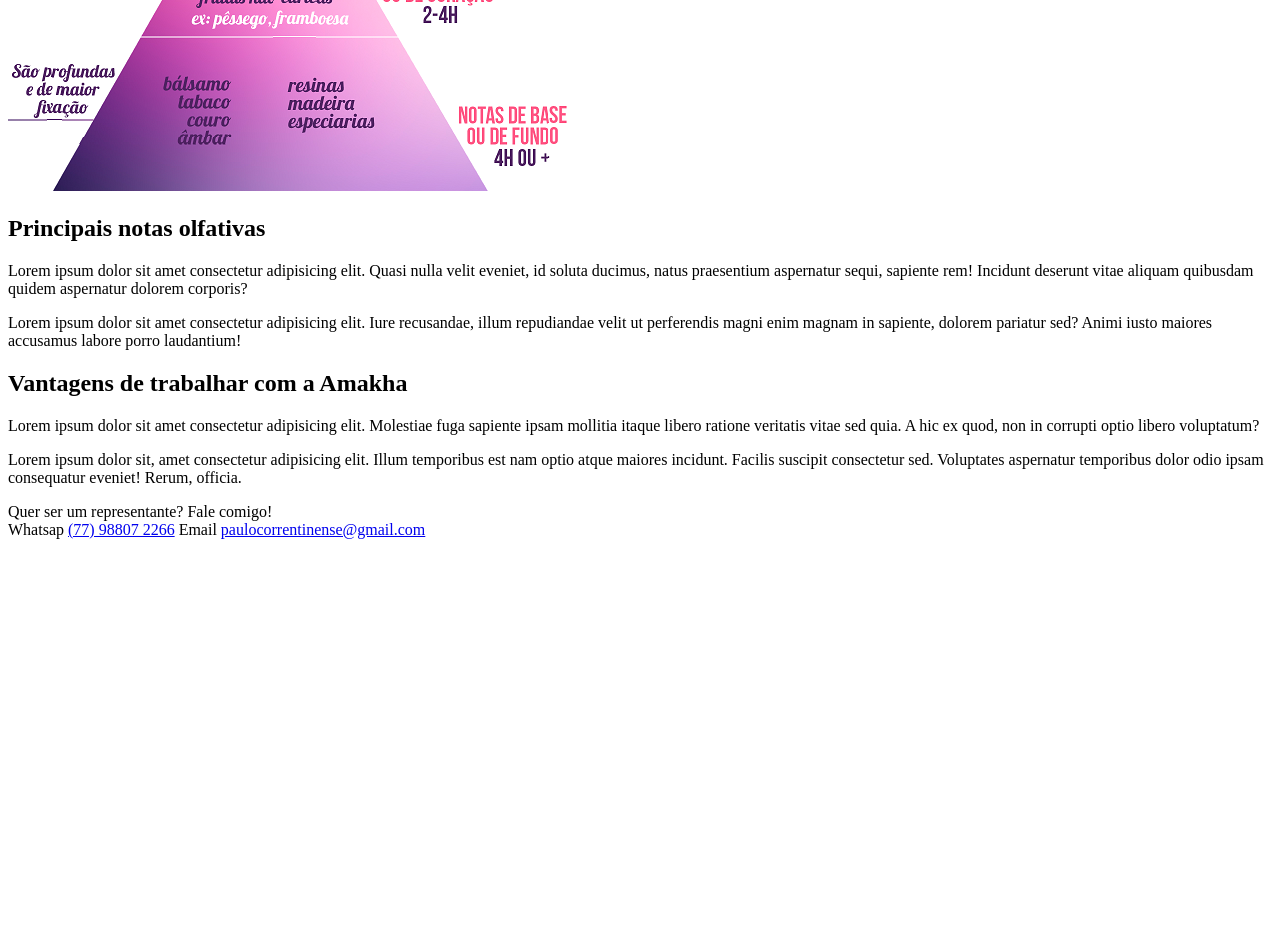
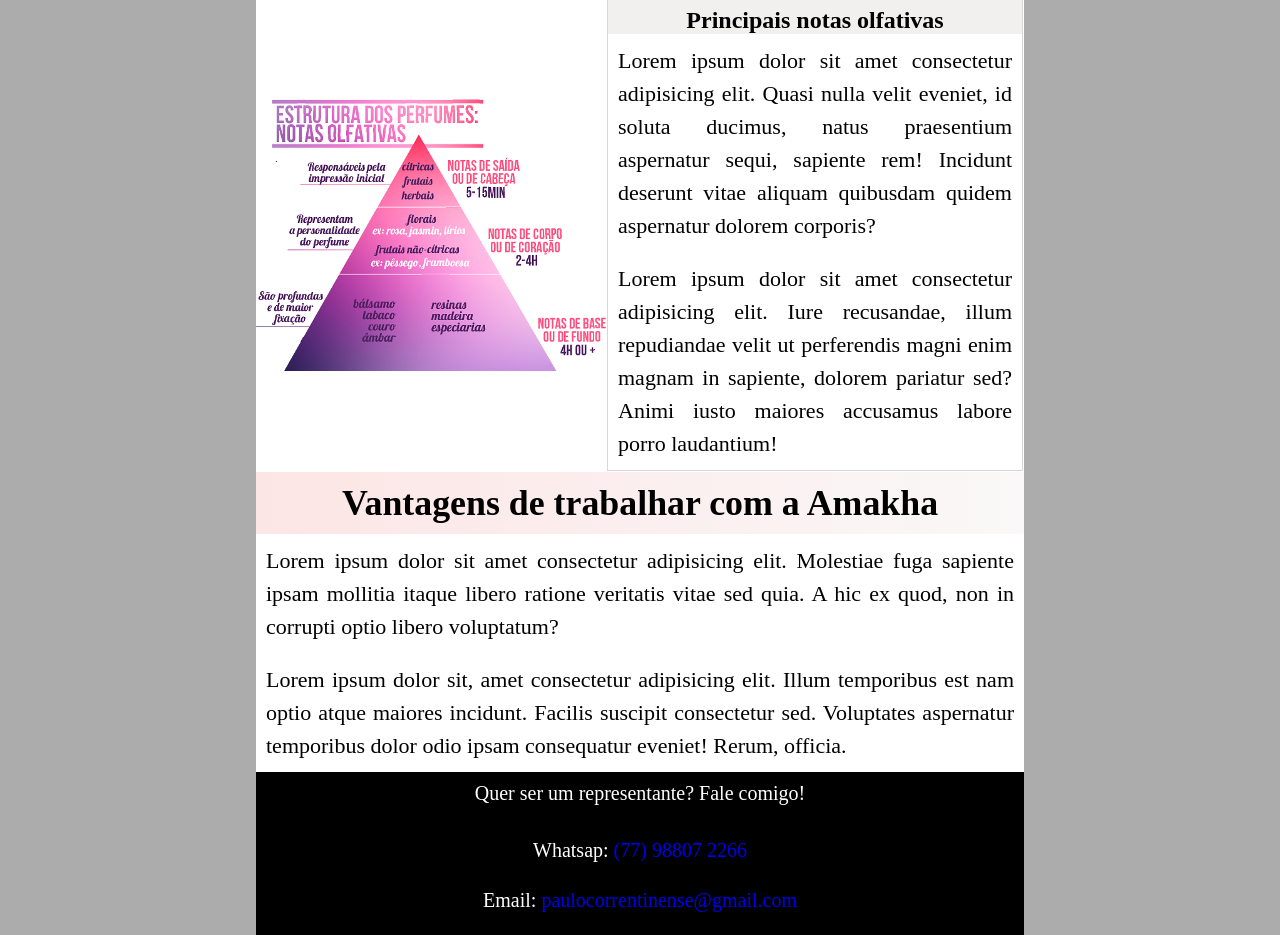
Before and after one commit to joaopaulocrr/projeto-amakha, a plain HTML site: page index.html in a window 1280 px wide. Shown: the part 627-1562 px from the top of the page. Before the commit the page ends 1182 px from the top, so only its background shows below. Drawn offline with Linux system fonts and the light colour scheme.

Commit message:
projeto-amakha v 1.0

```diff
--- /dev/null
+++ b/estilo/style.css
@@ -0,0 +1,120 @@
+@charset "UTF-8";
+
+* {
+    margin: 0;
+    padding: 0;
+}
+
+body {
+    background-color: rgba(128, 128, 128, 0.651);
+}
+
+header {
+    display: flex;
+    flex-direction: column;
+    align-items: center;
+    justify-content: space-around;
+    height: 35vh;
+    background-color: rgba(44, 39, 39, 0.911);
+    color: white;
+
+}
+
+header h1 {
+    font-size: 6vw;
+}
+
+header h3 {
+    font-size: 2.5vw;
+}
+
+header nav {
+    width: 50%;
+}
+
+header nav ul{
+
+    width: 100%;
+    display: flex;
+    justify-content: space-between;
+}
+
+header nav ul li {
+    list-style-type: none;
+
+}
+
+header nav ul li a {
+    color: white;
+    font-size: 20px;
+    text-decoration: none;
+}
+
+header nav ul li a:hover {
+    text-decoration: underline;
+    color: rgb(223, 103, 103);
+
+}
+
+main section {
+    background-color: white;
+    width: 60vw;
+    margin: auto;
+
+}
+
+main section  h1 {
+    font-size: 2.8vw;
+    text-align: center;
+    padding: 10px;
+    background-image: linear-gradient(to right, rgba(252, 219, 219, 0.719), rgb(250, 248, 248));
+}
+
+main section p {
+    padding: 10px;
+    font-size: 22px;
+    text-align: justify;
+    line-height: 1.5em;
+}
+
+.aside {
+    display: flex;
+    align-items: center;
+}
+
+.aside img {
+    min-width: 350px;
+
+
+}
+
+.aside aside {
+    border: 1px solid rgba(0, 0, 0, 0.158);
+    margin: 1px;
+}
+
+.aside aside h2 {
+    text-align: center;
+    padding-top: 10px;
+    background-color: rgba(223, 217, 217, 0.418);
+}
+
+
+footer {
+    width: 60vw;
+    min-height: 12vh;
+    margin: auto;
+    background-color: black;
+    color: white;
+    font-size: 20px;
+    text-align: center;
+}
+
+footer p {
+    padding: 10px 0;
+}
+
+footer p a {
+    text-decoration: none;
+    line-height: 50px;
+}
--- a/index.html
+++ b/index.html
@@ -1,11 +1,14 @@
 <!DOCTYPE html>
 <html lang="pt-br">
+
 <head>
     <meta charset="UTF-8">
     <meta http-equiv="X-UA-Compatible" content="IE=edge">
     <meta name="viewport" content="width=device-width, initial-scale=1.0">
+    <link rel="stylesheet" href="estilo/style.css">
     <title>Amakha Paris Cosméticos</title>
 </head>
+
 <body>
     <header>
         <h1>AMAKHA PARIS</h1>
@@ -28,47 +31,65 @@
         <section>
             <h1>O que é Amakha Paris?</h1>
             <p>
-                Lorem ipsum dolor, sit amet consectetur adipisicing elit. Corrupti, odit! Sit mollitia temporibus vero architecto eligendi cum beatae modi, fuga repudiandae consequatur qui exercitationem labore, doloribus ullam consectetur numquam iure!<br/>
-                Lorem ipsum dolor sit amet consectetur adipisicing elit. Qui vitae voluptatum necessitatibus aut facere, assumenda eligendi in nulla ipsa neque minus, quidem perferendis beatae delectus laborum eaque magnam doloremque officiis?
+                Lorem ipsum dolor, sit amet consectetur adipisicing elit. Corrupti, odit! Sit mollitia temporibus vero
+                architecto eligendi cum beatae modi, fuga repudiandae consequatur qui exercitationem labore, doloribus
+                ullam consectetur numquam iure!<br />
+                Lorem ipsum dolor sit amet consectetur adipisicing elit. Qui vitae voluptatum necessitatibus aut facere,
+                assumenda eligendi in nulla ipsa neque minus, quidem perferendis beatae delectus laborum eaque magnam
+                doloremque officiis?
             </p>
 
         </section>
 
         <section>
-            <h2>Estrutura dos Perfumes</h2>
+            <h1>Estrutura dos Perfumes</h1>
+            <div class="aside">
                 <img src="imagens/piramide.png" alt="imagem da pirâmide">
                 <aside>
                     <h2>Principais notas olfativas</h2>
                     <p>
-                    Lorem ipsum dolor sit amet consectetur adipisicing elit. Quasi nulla velit eveniet, id soluta ducimus, natus praesentium aspernatur sequi, sapiente rem! Incidunt deserunt vitae aliquam quibusdam quidem aspernatur dolorem corporis?
+                        Lorem ipsum dolor sit amet consectetur adipisicing elit. Quasi nulla velit eveniet, id soluta
+                        ducimus, natus praesentium aspernatur sequi, sapiente rem! Incidunt deserunt vitae aliquam
+                        quibusdam quidem aspernatur dolorem corporis?
                     </p>
                     <p>
-                    Lorem ipsum dolor sit amet consectetur adipisicing elit. Iure recusandae, illum repudiandae velit ut perferendis magni enim magnam in sapiente, dolorem pariatur sed? Animi iusto maiores accusamus labore porro laudantium!
+                        Lorem ipsum dolor sit amet consectetur adipisicing elit. Iure recusandae, illum repudiandae
+                        velit ut perferendis magni enim magnam in sapiente, dolorem pariatur sed? Animi iusto maiores
+                        accusamus labore porro laudantium!
                     </p>
                 </aside>
+            </div>
         </section>
 
-        <section>
+        <section id="imagem-de-fundo">
             <h1>Vantagens de trabalhar com a Amakha</h1>
+
                 <p>
-                Lorem ipsum dolor sit amet consectetur adipisicing elit. Molestiae fuga sapiente ipsam mollitia itaque libero ratione veritatis vitae sed quia. A hic ex quod, non in corrupti optio libero voluptatum?
+                    Lorem ipsum dolor sit amet consectetur adipisicing elit. Molestiae fuga sapiente ipsam mollitia itaque
+                    libero ratione veritatis vitae sed quia. A hic ex quod, non in corrupti optio libero voluptatum?
                 </p>
                 <p>
-                Lorem ipsum dolor sit, amet consectetur adipisicing elit. Illum temporibus est nam optio atque maiores incidunt. Facilis suscipit consectetur sed. Voluptates aspernatur temporibus dolor odio ipsam consequatur eveniet! Rerum, officia.
+                    Lorem ipsum dolor sit, amet consectetur adipisicing elit. Illum temporibus est nam optio atque maiores
+                    incidunt. Facilis suscipit consectetur sed. Voluptates aspernatur temporibus dolor odio ipsam
+                    consequatur eveniet! Rerum, officia.
                 </p>
+
         </section>
+    </main>
+    <footer>
+        <p>Quer ser um representante? Fale comigo! </p>
+            <p>
+                Whatsap:
+                <a href="#">(77) 98807 2266</a>
+            </br>
+                Email:
+                <a href="#">paulocorrentinense@gmail.com</a>
+            </p>
 
-        <footer>
-            <p>
-                Quer ser um representante? Fale comigo! <br/>
-                 Whatsap
-                <a href="#">(77) 98807 2266</a>
-                Email
-                <a href="#">paulocorrentinense@gmail.com</a>
 
-            </p>
     </footer>
-    </main>
+
 
 </body>
+
 </html>
```
Lines whose indentation alone changed are shown as unchanged.
